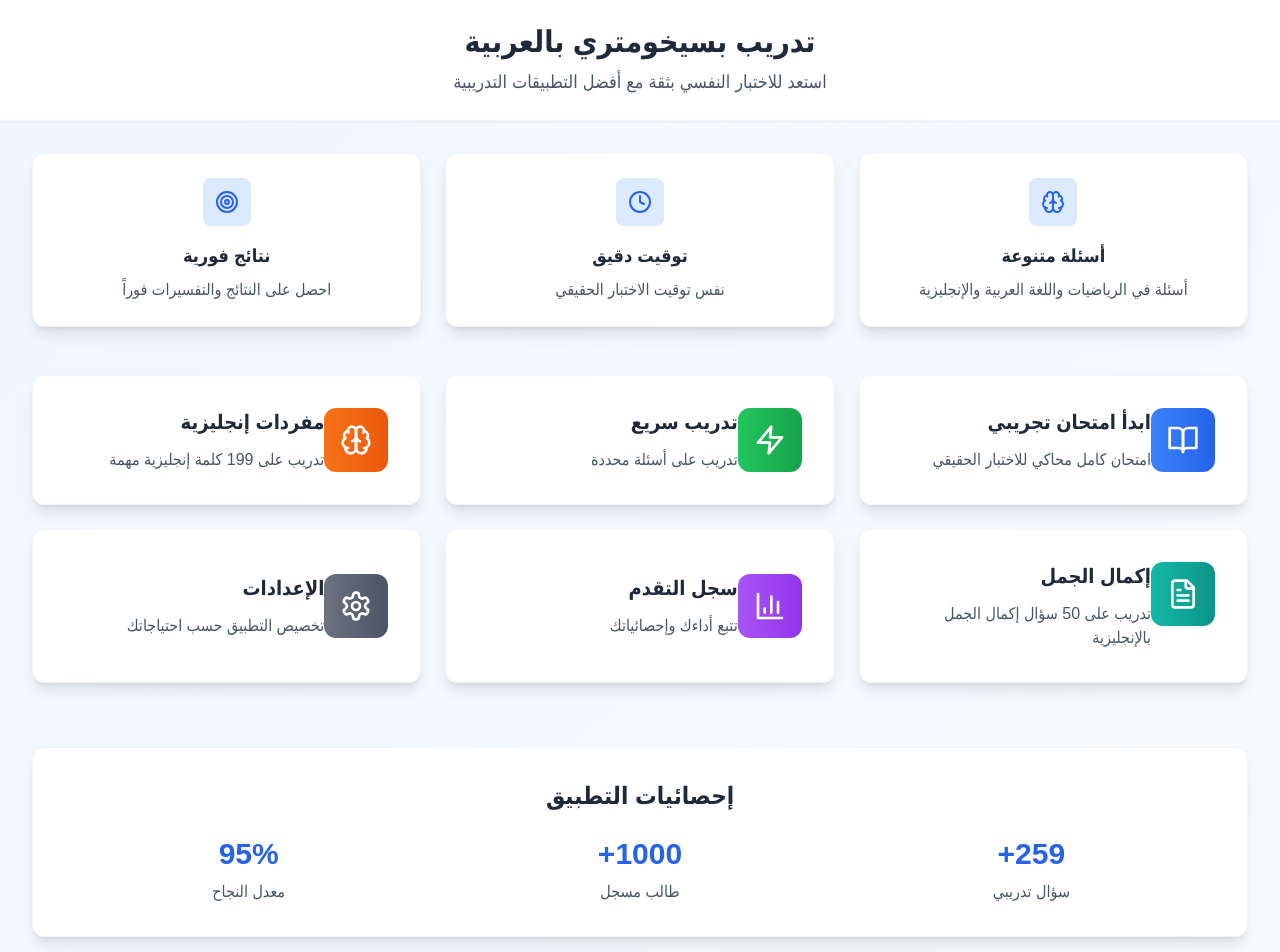
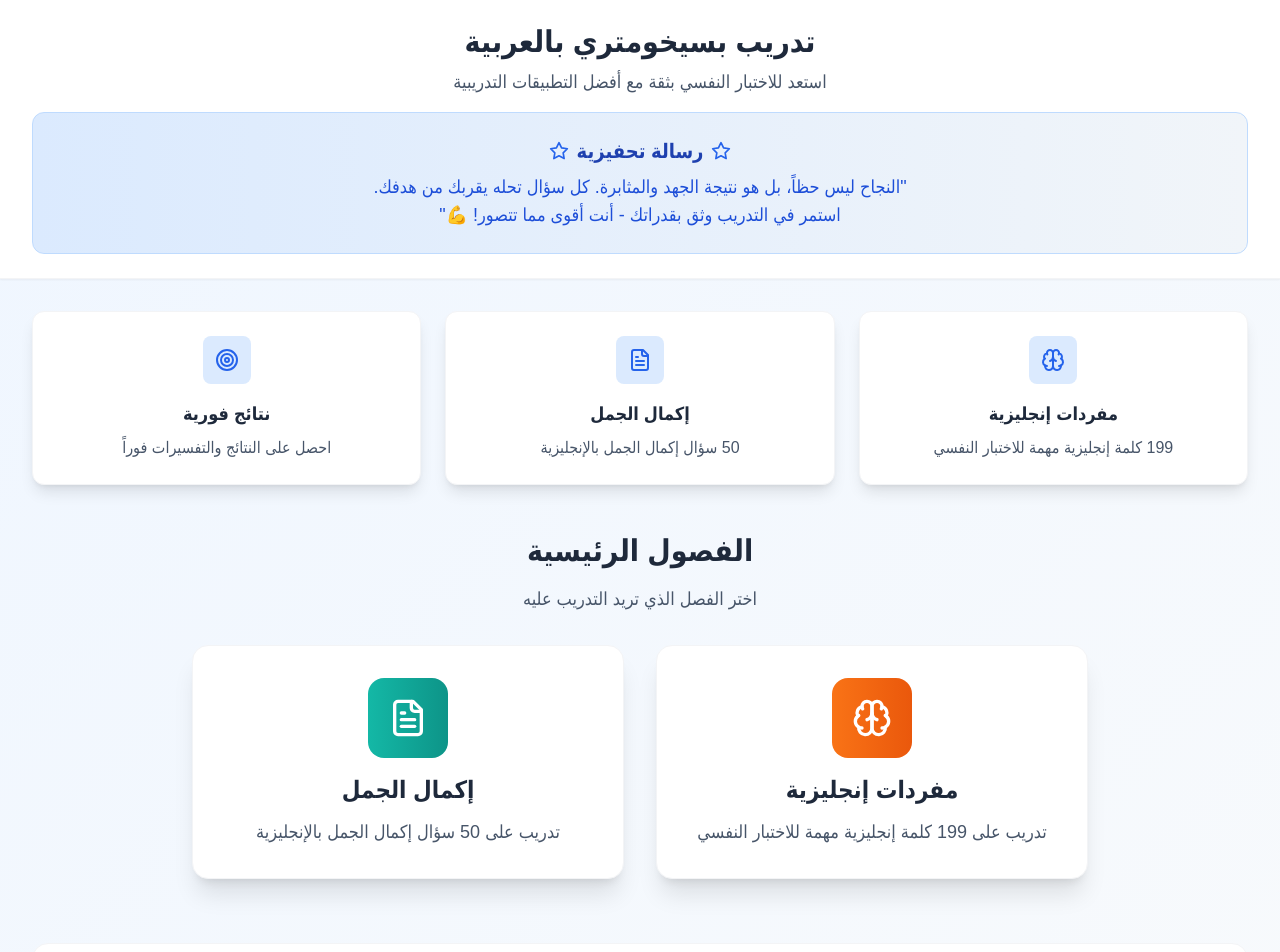
Before and after one commit to AmalShalabi/psycho_arabic, a React (Create React App) app: page / in a window 1280 px wide. Shown: the top 952 px of the page. Built offline with nearby package versions, Linux system fonts and the light colour scheme.

Commit message:
Simplify app to focus on two main chapters: Vocabulary and Sentence Completion with improved UI and motivational message

```diff
--- a/src/App.js
+++ b/src/App.js
@@ -2,14 +2,10 @@ import React from 'react';
 import { BrowserRouter as Router, Routes, Route } from 'react-router-dom';
 import { motion } from 'framer-motion';
 import Home from './pages/Home';
-import Exam from './pages/Exam';
-import Practice from './pages/Practice';
 import Vocabulary from './pages/Vocabulary';
 import SentenceCompletion from './pages/SentenceCompletion';
 import GroupResult from './pages/GroupResult';
 import Results from './pages/Results';
-import Progress from './pages/Progress';
-import Settings from './pages/Settings';
 import './index.css';
 
 function App() {
@@ -23,14 +19,10 @@ function App() {
         >
           <Routes>
             <Route path="/" element={<Home />} />
-            <Route path="/exam" element={<Exam />} />
-            <Route path="/practice" element={<Practice />} />
             <Route path="/vocabulary" element={<Vocabulary />} />
             <Route path="/sentence-completion" element={<SentenceCompletion />} />
             <Route path="/group-result" element={<GroupResult />} />
             <Route path="/results" element={<Results />} />
-            <Route path="/progress" element={<Progress />} />
-            <Route path="/settings" element={<Settings />} />
           </Routes>
         </motion.div>
       </Router>
--- a/src/pages/Home.js
+++ b/src/pages/Home.js
@@ -2,14 +2,10 @@ import React from 'react';
 import { useNavigate } from 'react-router-dom';
 import { motion } from 'framer-motion';
 import {
-  BookOpen,
-  Zap,
-  BarChart3,
-  Settings,
   Brain,
-  Clock,
-  Target,
-  FileText
+  FileText,
+  Star,
+  Target
 } from 'lucide-react';
 
 const Home = () => {
@@ -17,22 +13,8 @@ const Home = () => {
 
   const menuItems = [
     {
-      title: 'ابدأ امتحان تجريبي',
-      description: 'امتحان كامل محاكي للاختبار الحقيقي',
-      icon: BookOpen,
-      color: 'from-blue-500 to-blue-600',
-      action: () => navigate('/exam')
-    },
-    {
-      title: 'تدريب سريع',
-      description: 'تدريب على أسئلة محددة',
-      icon: Zap,
-      color: 'from-green-500 to-green-600',
-      action: () => navigate('/practice')
-    },
-    {
       title: 'مفردات إنجليزية',
-      description: 'تدريب على 199 كلمة إنجليزية مهمة',
+      description: 'تدريب على 199 كلمة إنجليزية مهمة للاختبار النفسي',
       icon: Brain,
       color: 'from-orange-500 to-orange-600',
       action: () => navigate('/vocabulary')
@@ -43,33 +25,19 @@ const Home = () => {
       icon: FileText,
       color: 'from-teal-500 to-teal-600',
       action: () => navigate('/sentence-completion')
-    },
-    {
-      title: 'سجل التقدم',
-      description: 'تتبع أداءك وإحصائياتك',
-      icon: BarChart3,
-      color: 'from-purple-500 to-purple-600',
-      action: () => navigate('/progress')
-    },
-    {
-      title: 'الإعدادات',
-      description: 'تخصيص التطبيق حسب احتياجاتك',
-      icon: Settings,
-      color: 'from-gray-500 to-gray-600',
-      action: () => navigate('/settings')
     }
   ];
 
   const features = [
     {
       icon: Brain,
-      title: 'أسئلة متنوعة',
-      description: 'أسئلة في الرياضيات واللغة العربية والإنجليزية'
+      title: 'مفردات إنجليزية',
+      description: '199 كلمة إنجليزية مهمة للاختبار النفسي'
     },
     {
-      icon: Clock,
-      title: 'توقيت دقيق',
-      description: 'نفس توقيت الاختبار الحقيقي'
+      icon: FileText,
+      title: 'إكمال الجمل',
+      description: '50 سؤال إكمال الجمل بالإنجليزية'
     },
     {
       icon: Target,
@@ -92,9 +60,29 @@ const Home = () => {
             <h1 className="text-3xl font-bold text-secondary-800 mb-2">
               تدريب بسيخومتري بالعربية
             </h1>
-            <p className="text-secondary-600 text-lg">
+            <p className="text-secondary-600 text-lg mb-4">
               استعد للاختبار النفسي بثقة مع أفضل التطبيقات التدريبية
             </p>
+            {/* Motivational Message */}
+            <motion.div
+              initial={{ opacity: 0, scale: 0.9 }}
+              animate={{ opacity: 1, scale: 1 }}
+              transition={{ duration: 0.6, delay: 0.3 }}
+              className="bg-gradient-to-r from-primary-100 to-secondary-100 rounded-xl p-4 md:p-6 border border-primary-200"
+            >
+              <div className="flex items-center justify-center space-x-2 space-x-reverse mb-2">
+                <Star className="w-5 h-5 text-primary-600" />
+                <h2 className="text-lg md:text-xl font-bold text-primary-800">
+                  رسالة تحفيزية
+                </h2>
+                <Star className="w-5 h-5 text-primary-600" />
+              </div>
+              <p className="text-primary-700 text-base md:text-lg leading-relaxed">
+                "النجاح ليس حظاً، بل هو نتيجة الجهد والمثابرة. كل سؤال تحله يقربك من هدفك.
+                <br className="hidden md:block" />
+                استمر في التدريب وثق بقدراتك - أنت أقوى مما تتصور! 💪"
+              </p>
+            </motion.div>
           </div>
         </div>
       </motion.header>
@@ -131,39 +119,47 @@ const Home = () => {
           </div>
         </motion.section>
 
-        {/* Menu Items */}
+        {/* Main Chapters */}
         <motion.section
           initial={{ opacity: 0, y: 20 }}
           animate={{ opacity: 1, y: 0 }}
           transition={{ duration: 0.5, delay: 0.4 }}
-          className="grid grid-cols-1 md:grid-cols-2 lg:grid-cols-3 gap-4 md:gap-6"
+          className="mb-8 md:mb-12"
         >
+          <div className="text-center mb-8">
+            <h2 className="text-2xl md:text-3xl font-bold text-secondary-800 mb-4">
+              الفصول الرئيسية
+            </h2>
+            <p className="text-secondary-600 text-lg">
+              اختر الفصل الذي تريد التدريب عليه
+            </p>
+          </div>
+          <div className="grid grid-cols-1 md:grid-cols-2 gap-6 md:gap-8 max-w-4xl mx-auto">
             {menuItems.map((item, index) => (
               <motion.button
                 key={index}
                 initial={{ opacity: 0, scale: 0.9 }}
                 animate={{ opacity: 1, scale: 1 }}
                 transition={{ duration: 0.3, delay: 0.5 + index * 0.1 }}
-              whileHover={{ scale: 1.02 }}
-              whileTap={{ scale: 0.98 }}
+                whileHover={{ scale: 1.05 }}
+                whileTap={{ scale: 0.95 }}
                 onClick={item.action}
-              className="group bg-white rounded-lg md:rounded-xl p-4 md:p-8 shadow-lg border border-gray-100 hover:shadow-xl transition-all duration-300 text-right"
+                className="group bg-white rounded-2xl p-6 md:p-8 shadow-xl border border-gray-100 hover:shadow-2xl transition-all duration-300 text-center"
               >
-              <div className="flex items-start space-x-3 md:space-x-4 space-x-reverse">
-                <div className={`inline-flex items-center justify-center w-12 h-12 md:w-16 md:h-16 bg-gradient-to-r ${item.color} rounded-lg md:rounded-xl group-hover:scale-110 transition-transform duration-300`}>
-                  <item.icon className="w-6 h-6 md:w-8 md:h-8 text-white" />
+                <div className="flex flex-col items-center">
+                  <div className={`inline-flex items-center justify-center w-16 h-16 md:w-20 md:h-20 bg-gradient-to-r ${item.color} rounded-2xl group-hover:scale-110 transition-transform duration-300 mb-4`}>
+                    <item.icon className="w-8 h-8 md:w-10 md:h-10 text-white" />
                   </div>
-                <div className="flex-1">
-                  <h3 className="text-lg md:text-xl font-bold text-secondary-800 mb-2 md:mb-3 group-hover:text-primary-600 transition-colors duration-300">
+                  <h3 className="text-xl md:text-2xl font-bold text-secondary-800 mb-3 group-hover:text-primary-600 transition-colors duration-300">
                     {item.title}
                   </h3>
-                  <p className="text-sm md:text-base text-secondary-600 leading-relaxed">
+                  <p className="text-base md:text-lg text-secondary-600 leading-relaxed">
                     {item.description}
                   </p>
                 </div>
-              </div>
               </motion.button>
             ))}
+          </div>
         </motion.section>
 
         {/* Stats Section */}
@@ -171,23 +167,27 @@ const Home = () => {
           initial={{ opacity: 0, y: 20 }}
           animate={{ opacity: 1, y: 0 }}
           transition={{ duration: 0.5, delay: 0.8 }}
-          className="mt-8 md:mt-16 bg-white rounded-lg md:rounded-xl p-4 md:p-8 shadow-lg border border-gray-100"
+          className="mt-8 md:mt-16 bg-white rounded-2xl p-6 md:p-8 shadow-xl border border-gray-100"
         >
-          <h2 className="text-xl md:text-2xl font-bold text-secondary-800 mb-4 md:mb-6 text-center">
+          <h2 className="text-xl md:text-2xl font-bold text-secondary-800 mb-6 md:mb-8 text-center">
             إحصائيات التطبيق
           </h2>
-          <div className="grid grid-cols-1 sm:grid-cols-3 gap-4 md:gap-6">
-            <div className="text-center">
-              <div className="text-2xl md:text-3xl font-bold text-primary-600 mb-1 md:mb-2">259+</div>
-              <div className="text-sm md:text-base text-secondary-600">سؤال تدريبي</div>
+          <div className="grid grid-cols-1 sm:grid-cols-2 lg:grid-cols-4 gap-4 md:gap-6">
+            <div className="text-center bg-gradient-to-br from-orange-50 to-orange-100 rounded-xl p-4 md:p-6">
+              <div className="text-2xl md:text-3xl font-bold text-orange-600 mb-2">199</div>
+              <div className="text-sm md:text-base text-orange-700 font-medium">كلمة إنجليزية</div>
             </div>
-            <div className="text-center">
-              <div className="text-2xl md:text-3xl font-bold text-primary-600 mb-1 md:mb-2">1000+</div>
-              <div className="text-sm md:text-base text-secondary-600">طالب مسجل</div>
+            <div className="text-center bg-gradient-to-br from-teal-50 to-teal-100 rounded-xl p-4 md:p-6">
+              <div className="text-2xl md:text-3xl font-bold text-teal-600 mb-2">50</div>
+              <div className="text-sm md:text-base text-teal-700 font-medium">سؤال إكمال الجمل</div>
             </div>
-            <div className="text-center">
-              <div className="text-2xl md:text-3xl font-bold text-primary-600 mb-1 md:mb-2">95%</div>
-              <div className="text-sm md:text-base text-secondary-600">معدل النجاح</div>
+            <div className="text-center bg-gradient-to-br from-primary-50 to-primary-100 rounded-xl p-4 md:p-6">
+              <div className="text-2xl md:text-3xl font-bold text-primary-600 mb-2">249</div>
+              <div className="text-sm md:text-base text-primary-700 font-medium">إجمالي الأسئلة</div>
+            </div>
+            <div className="text-center bg-gradient-to-br from-green-50 to-green-100 rounded-xl p-4 md:p-6">
+              <div className="text-2xl md:text-3xl font-bold text-green-600 mb-2">100%</div>
+              <div className="text-sm md:text-base text-green-700 font-medium">مجاني تماماً</div>
             </div>
           </div>
         </motion.section>
```
Also changed, not shown: src/data/questions.json. Lines whose indentation alone changed are shown as unchanged.
